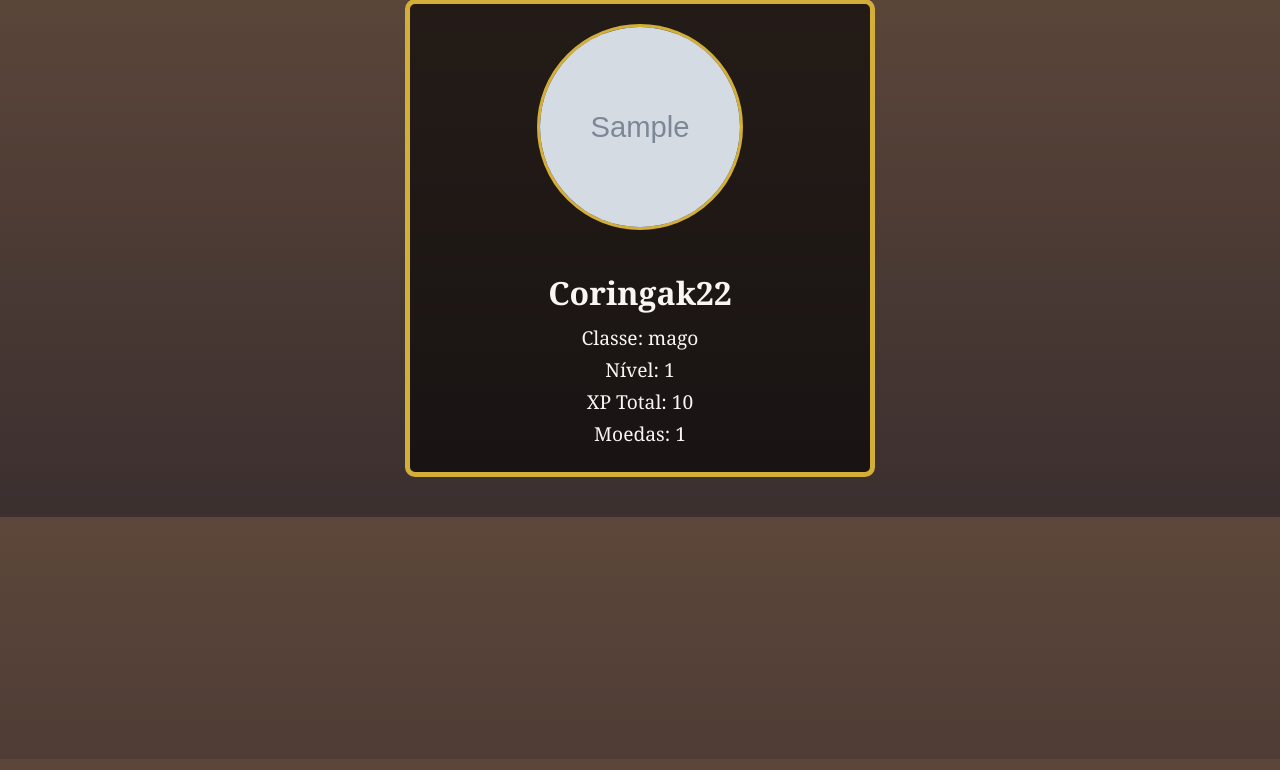
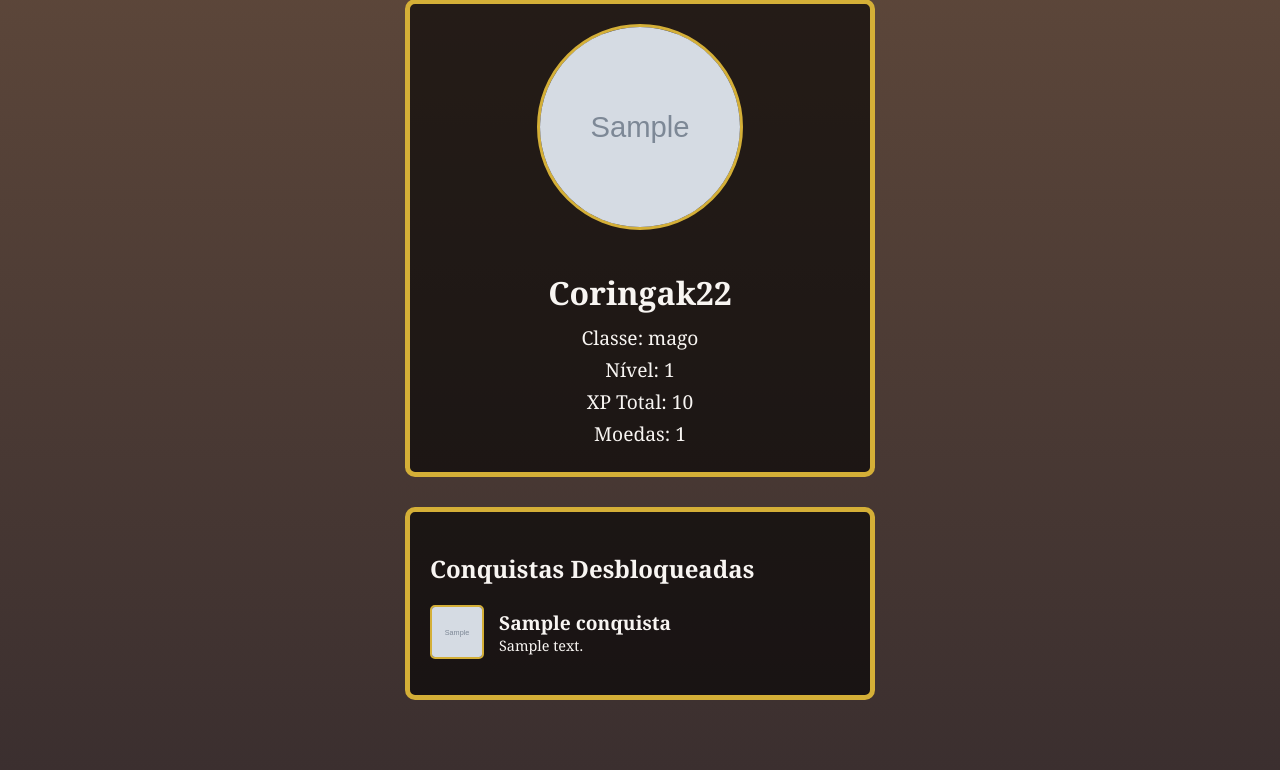
Before and after one commit to Coringadev22/Gulango-Guerreiro, a Django app: page /avatars/perfil/ in a window 1280 px wide. Shown: the part 41-811 px from the top of the page. Run offline with Django 5.2, Linux system fonts and the light colour scheme; a user stored in the database is signed in; data comes from the database, SQL or seed files in the repository; tables that the repository leaves empty hold one stand-in row (values such as "Sample post"); grey boxes marked "Sample" are stand-in pictures.

Commit message:
Add unlocked achievements section to profile

```diff
--- a/gulango_warrior/avatars/templates/avatars/perfil.html
+++ b/gulango_warrior/avatars/templates/avatars/perfil.html
@@ -40,6 +40,45 @@
             margin: 5px 0;
             font-size: 1.2em;
         }
+
+        .conquistas {
+            max-width: 420px;
+            margin: 30px auto;
+            padding: 20px;
+            background-color: rgba(0, 0, 0, 0.6);
+            border: 5px solid #d4af37;
+            border-radius: 10px;
+        }
+
+        .conquistas ul {
+            list-style: none;
+            padding: 0;
+        }
+
+        .conquistas li {
+            display: flex;
+            align-items: center;
+            margin-bottom: 15px;
+        }
+
+        .conquistas li img {
+            width: 50px;
+            height: 50px;
+            object-fit: cover;
+            margin-right: 15px;
+            border-radius: 5px;
+            border: 2px solid #d4af37;
+        }
+
+        .conquistas li h3 {
+            margin: 0;
+            font-size: 1.2em;
+        }
+
+        .conquistas li p {
+            margin: 0;
+            font-size: 0.9em;
+        }
     </style>
 </head>
 <body>
@@ -51,5 +90,22 @@
         <p>XP Total: {{ avatar.xp_total }}</p>
         <p>Moedas: {{ avatar.moedas }}</p>
     </div>
+
+    <div class="conquistas">
+        <h2>Conquistas Desbloqueadas</h2>
+        <ul>
+            {% for av_conquista in conquistas %}
+            <li>
+                <img src="{{ av_conquista.conquista.icone.url }}" alt="{{ av_conquista.conquista.nome }}">
+                <div>
+                    <h3>{{ av_conquista.conquista.nome }}</h3>
+                    <p>{{ av_conquista.conquista.descricao }}</p>
+                </div>
+            </li>
+            {% empty %}
+            <li>Nenhuma conquista desbloqueada ainda.</li>
+            {% endfor %}
+        </ul>
+    </div>
 </body>
 </html>
--- a/gulango_warrior/avatars/views.py
+++ b/gulango_warrior/avatars/views.py
@@ -2,13 +2,20 @@ from django.shortcuts import render
 from django.contrib.auth.decorators import login_required
 
 from .models import Avatar
+from progress.models import AvatarConquista
 
 
 @login_required
 def perfil_avatar(request):
     """Exibe os dados do avatar do usuário logado."""
     avatar = Avatar.objects.get(user=request.user)
+    conquistas = (
+        AvatarConquista.objects.filter(avatar=avatar)
+        .select_related("conquista")
+        .order_by("data_desbloqueio")
+    )
     context = {
         "avatar": avatar,
+        "conquistas": conquistas,
     }
     return render(request, "avatars/perfil.html", context)
```
